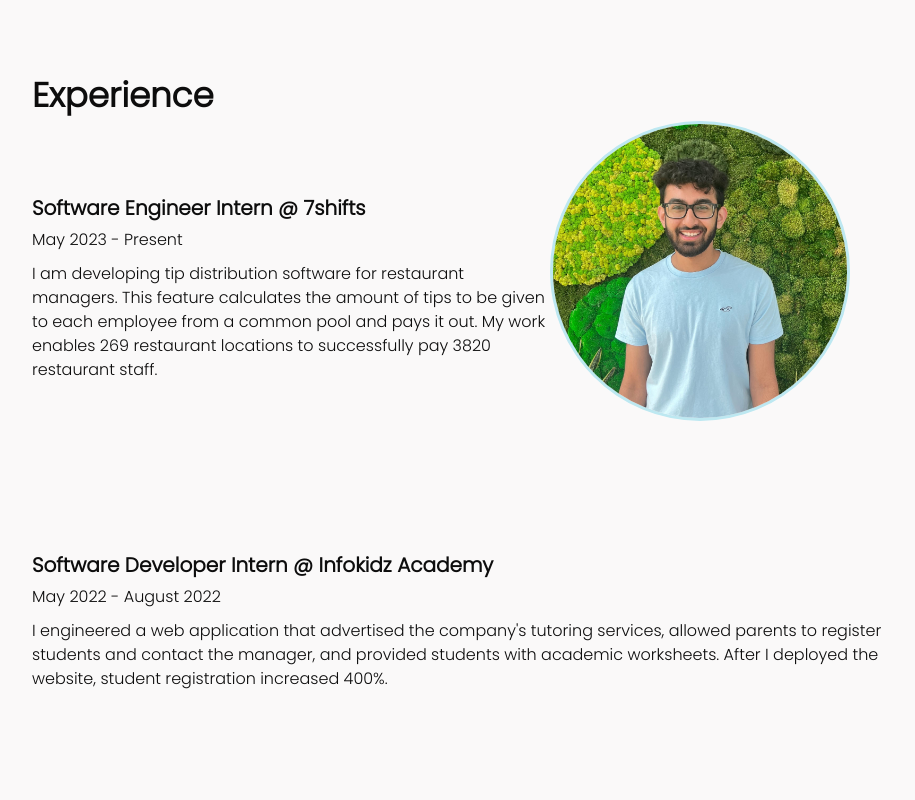
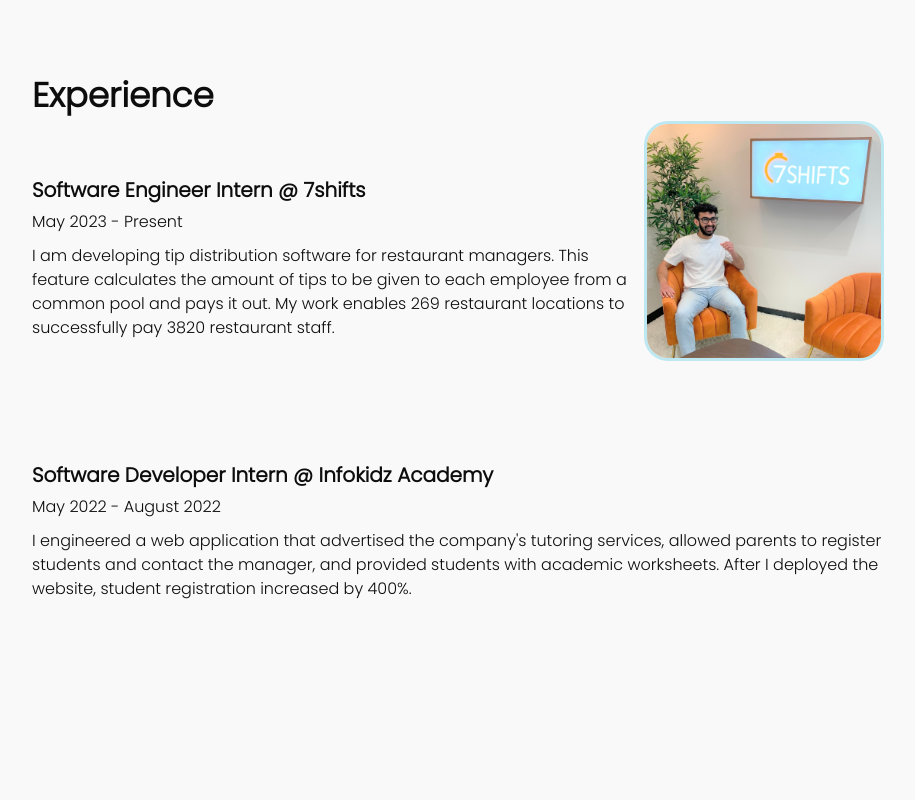
Before and after one commit to marmikpatel19/marmikpatel19.github.io, a React (Create React App) app: page / in a window 1280 px wide. Shown: the part 1240-2040 px from the top of the page, without its empty margins (182-1097 px from the left). Built offline with nearby package versions, Linux system fonts and the light colour scheme.

Commit message:
update experience image

```diff
--- a/src/components/experience.jsx
+++ b/src/components/experience.jsx
@@ -11,6 +11,7 @@ function Experience(props) {
         bgcolor: "background.main",
         height: "60vh",
         width: "90%",
+        marginBottom: "-7%",
       }}
     >
       {props.showHeading && (
@@ -84,14 +85,13 @@ function Experience(props) {
         {props.imageSrc != null && (
           <img
             src={props.imageSrc}
-            alt="Marmik Patel"
+            alt={props.alt}
             style={{
-              borderRadius: "50%",
+              borderRadius: "10%",
               border: "solid",
               borderWidth: "3px",
               borderColor: "#bde8f1",
-              maxWidth: "300px",
-              marginRight: "4%",
+              maxWidth: "240px",
               marginBottom: "4%",
             }}
           />
--- a/src/components/pages/home.jsx
+++ b/src/components/pages/home.jsx
@@ -17,7 +17,8 @@ function Home() {
 
         <Experience
           showHeading={true}
-          imageSrc="images/marmik_patel.jpg"
+          imageSrc="images/marmik_patel_7shifts.jpg"
+          alt="Marmik Patel internship at 7shifts. Software Engineer Intern"
           titleAndCompany="Software Engineer Intern @ 7shifts"
           timeline="May 2023 - Present"
           description="I am developing tip distribution software for restaurant managers. This feature calculates the amount of tips to be given to each employee from a common pool and pays it out. My work enables 269 restaurant locations to successfully pay 3820 restaurant staff."
@@ -25,7 +26,7 @@ function Home() {
         <Experience
           titleAndCompany="Software Developer Intern @ Infokidz Academy"
           timeline="May 2022 - August 2022"
-          description="I engineered a web application that advertised the company's tutoring services, allowed parents to register students and contact the manager, and provided students with academic worksheets. After I deployed the website, student registration increased 400%."
+          description="I engineered a web application that advertised the company's tutoring services, allowed parents to register students and contact the manager, and provided students with academic worksheets. After I deployed the website, student registration increased by 400%."
         />
 
         <Project />
```
Also changed, not shown: public/images/marmik_patel_7shifts.jpg (added).
